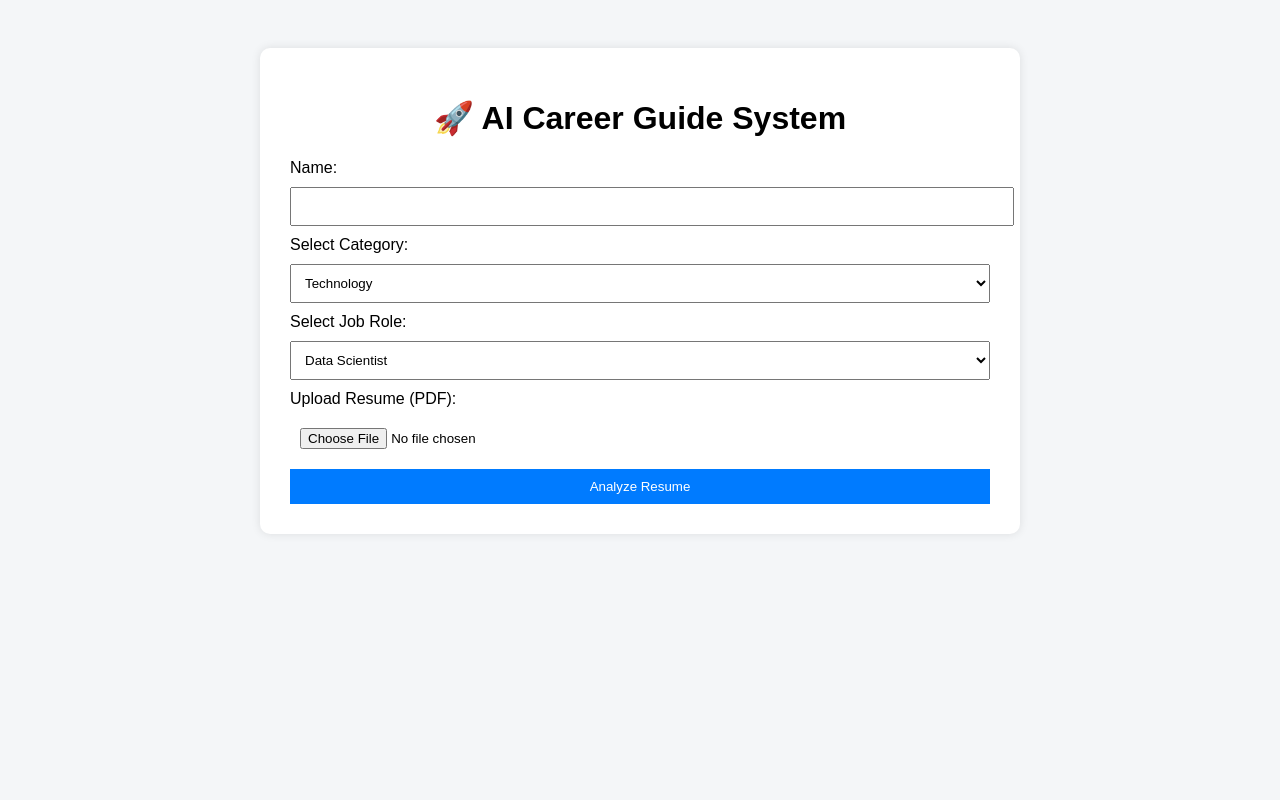
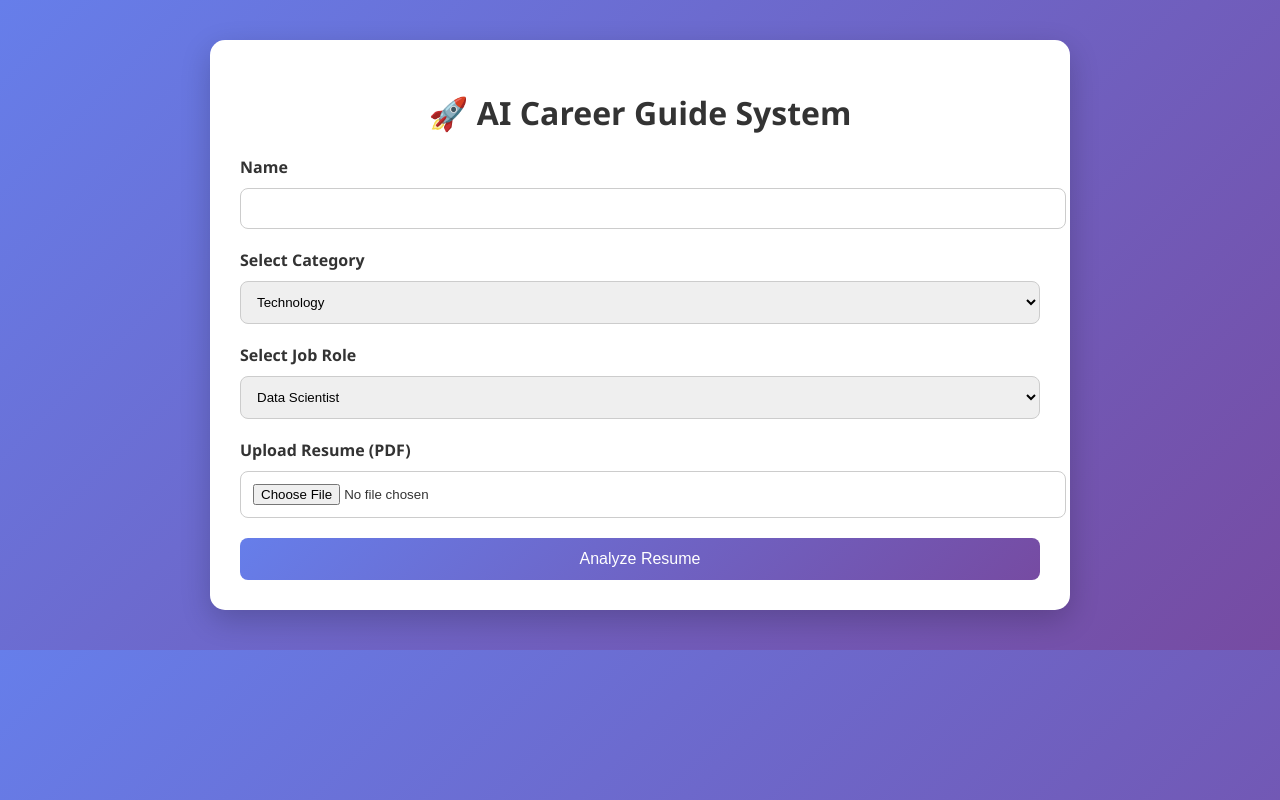
Before and after one commit to lavanyakundurthi965-droid/ai-career-guide, a Flask app: page / in a window 1280 px wide. Run offline with Flask 3, Linux system fonts and the light colour scheme.

Commit message:
UI upgraded to professional design

```diff
--- a/templates/index.html
+++ b/templates/index.html
@@ -2,51 +2,86 @@
 <html>
 <head>
     <title>AI Career Guide</title>
+
     <style>
         body {
-            font-family: Arial;
-            background: #f4f6f8;
-            padding: 40px;
+            margin: 0;
+            font-family: 'Segoe UI', sans-serif;
+            background: linear-gradient(135deg, #667eea, #764ba2);
+            color: #333;
         }
 
         .container {
-            max-width: 700px;
+            max-width: 800px;
+            margin: 40px auto;
             background: white;
             padding: 30px;
-            border-radius: 10px;
-            margin: auto;
-            box-shadow: 0px 0px 10px rgba(0,0,0,0.1);
+            border-radius: 15px;
+            box-shadow: 0 10px 30px rgba(0,0,0,0.2);
         }
 
         h1 {
             text-align: center;
+            color: #333;
+        }
+
+        label {
+            font-weight: bold;
         }
 
         input, select {
             width: 100%;
-            padding: 10px;
-            margin: 10px 0;
+            padding: 12px;
+            margin: 10px 0 20px 0;
+            border-radius: 8px;
+            border: 1px solid #ccc;
         }
 
         button {
-            padding: 10px;
             width: 100%;
-            background: #007BFF;
+            padding: 12px;
+            background: linear-gradient(135deg, #667eea, #764ba2);
             color: white;
             border: none;
+            border-radius: 8px;
+            font-size: 16px;
             cursor: pointer;
         }
 
         button:hover {
-            background: #0056b3;
+            opacity: 0.9;
         }
 
         .result {
+            margin-top: 25px;
+            padding: 20px;
+            border-radius: 10px;
+            background: #f9f9ff;
+        }
+
+        .badge {
+            display: inline-block;
+            padding: 5px 10px;
+            border-radius: 6px;
+            background: #667eea;
+            color: white;
+            margin: 5px 5px 5px 0;
+        }
+
+        .section {
             margin-top: 20px;
-            padding: 15px;
-            background: #eef;
-            border-radius: 8px;
         }
+
+        .highlight {
+            font-weight: bold;
+            color: #764ba2;
+        }
+
+        .download-btn {
+            margin-top: 15px;
+            background: #28a745;
+        }
+
     </style>
 </head>
 
@@ -58,17 +93,17 @@
 
     <form method="POST" enctype="multipart/form-data">
 
-        <label>Name:</label>
+        <label>Name</label>
         <input type="text" name="name" required>
 
-        <label>Select Category:</label>
+        <label>Select Category</label>
         <select name="choice" required>
             <option value="1">Technology</option>
             <option value="2">Creativity</option>
             <option value="3">Business</option>
         </select>
 
-        <label>Select Job Role:</label>
+        <label>Select Job Role</label>
         <select name="role" required>
             <option value="Data Scientist">Data Scientist</option>
             <option value="Web Developer">Web Developer</option>
@@ -76,7 +111,7 @@
             <option value="Business Analyst">Business Analyst</option>
         </select>
 
-        <label>Upload Resume (PDF):</label>
+        <label>Upload Resume (PDF)</label>
         <input type="file" name="resume" accept=".pdf" required>
 
         <button type="submit">Analyze Resume</button>
@@ -86,40 +121,40 @@
     {% if name %}
     <div class="result">
 
-        <h2>👤 Name: {{ name }}</h2>
+        <h2>👤 {{ name }}</h2>
 
-        <h3>📊 Score: {{ score }} / 100</h3>
-        <h3>📈 Level: {{ level }}</h3>
+        <p><span class="highlight">Score:</span> {{ score }}/100</p>
+        <p><span class="highlight">Level:</span> {{ level }}</p>
+        <p><span class="highlight">Role Match:</span> {{ match_percentage }}%</p>
 
-        <h3>🎯 Role Match: {{ match_percentage }}%</h3>
+        <div class="section">
+            <h3>🧠 Detected Skills</h3>
+            {% for skill in skills %}
+                <span class="badge">{{ skill }}</span>
+            {% endfor %}
+        </div>
 
-        <h3>🧠 Detected Skills:</h3>
-        <ul>
-            {% for skill in skills %}
-            <li>{{ skill }}</li>
+        <div class="section">
+            <h3>⚠️ Missing Category Skills</h3>
+            {% for skill in missing_skills %}
+                <span class="badge" style="background:#dc3545;">{{ skill }}</span>
             {% endfor %}
-        </ul>
+        </div>
 
-        <h3>⚠️ Missing Skills (Category):</h3>
-        <ul>
-            {% for skill in missing_skills %}
-            <li>{{ skill }}</li>
+        <div class="section">
+            <h3>🚫 Missing Role Skills</h3>
+            {% for skill in role_missing_skills %}
+                <span class="badge" style="background:#ff9800;">{{ skill }}</span>
             {% endfor %}
-        </ul>
+        </div>
 
-        <h3>🚫 Missing Skills for Role:</h3>
-        <ul>
-            {% for skill in role_missing_skills %}
-            <li>{{ skill }}</li>
-            {% endfor %}
-        </ul>
+        <div class="section">
+            <h3>🤖 AI Feedback</h3>
+            <p>{{ ai_feedback }}</p>
+        </div>
 
-        <h3>🤖 AI Feedback:</h3>
-        <p>{{ ai_feedback }}</p>
-
-        <br>
         <a href="/download">
-            <button>Download Report</button>
+            <button class="download-btn">Download Report</button>
         </a>
 
     </div>
```
